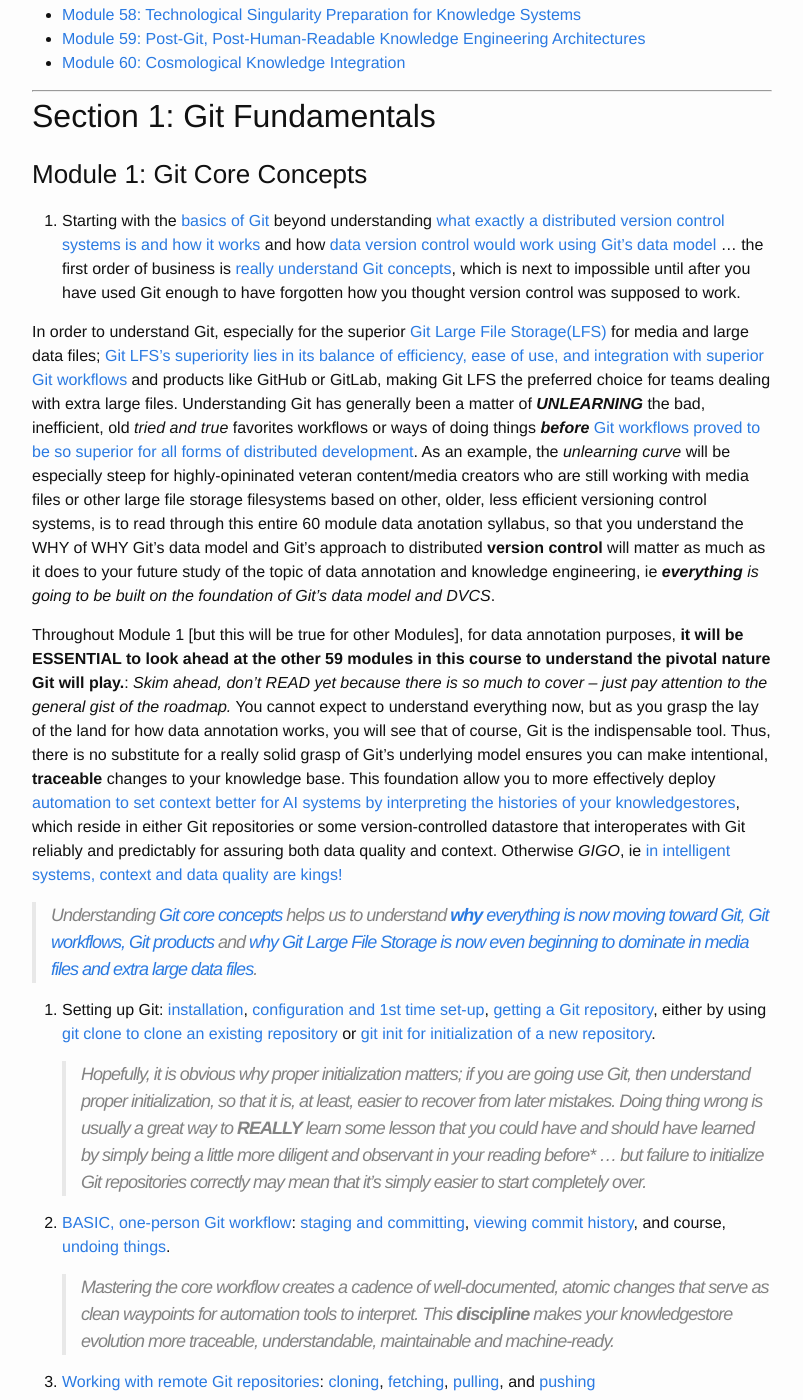
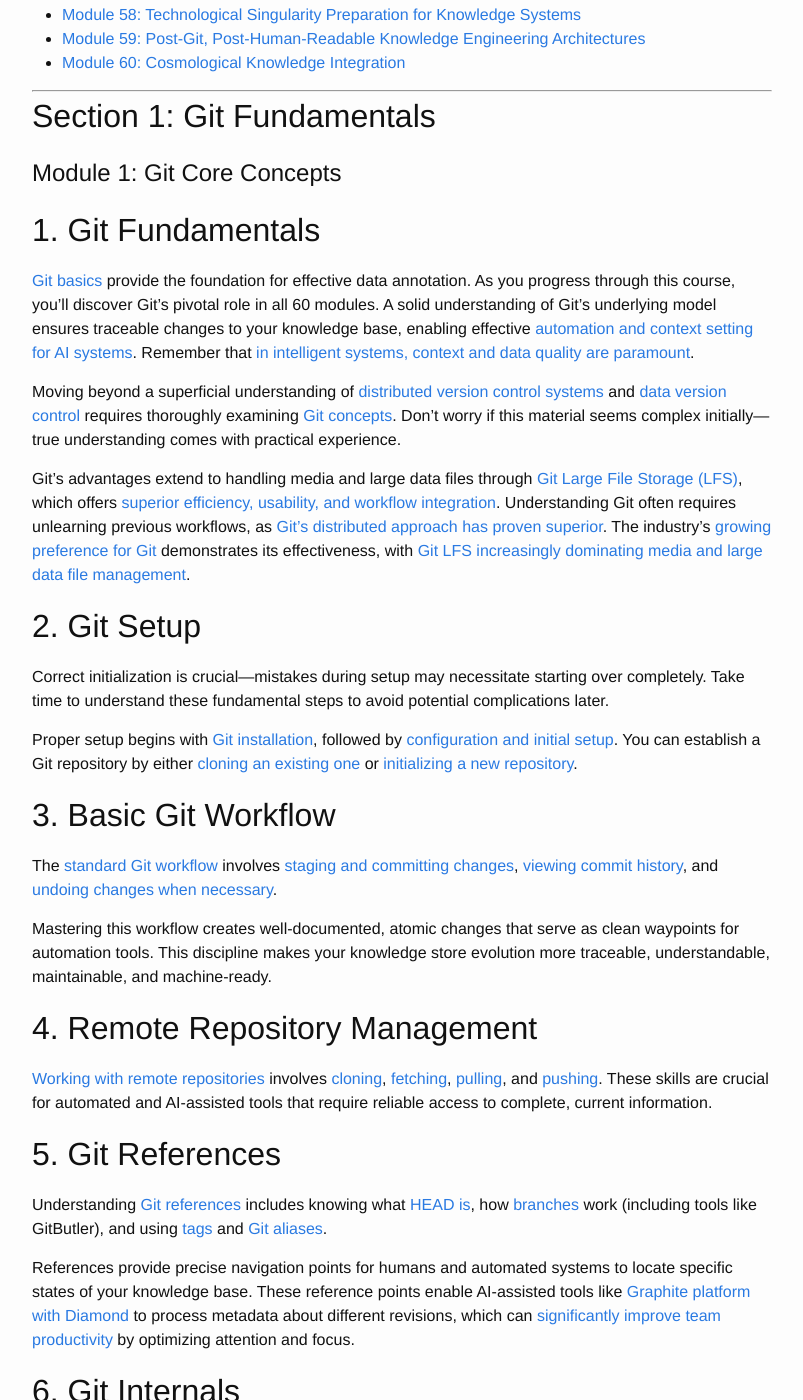
Before and after one commit to annotifyapp/annotifyapp.github.io, a Jekyll site: the page built from _posts/2025-04-07-Data-Annotation-Fundamentals-Course.MD, in a window 1280 px wide and 1400 px high, scrolled down 3881 px. Shown: the whole window, without its empty margins (238-1041 px from the left). Built offline with Jekyll 4.4.1, drawn with Linux system fonts in a browser that asks for light colours; some of the changed text lies outside the part shown.

Commit message:
rewrite for clarity

```diff
--- a/_posts/2025-04-07-Data-Annotation-Fundamentals-Course.MD
+++ b/_posts/2025-04-07-Data-Annotation-Fundamentals-Course.MD
@@ -132,37 +132,46 @@ categories: Training
 
 ## Section 1: Git Fundamentals
 
-### Module 1: Git Core Concepts
+# Module 1: Git Core Concepts
 
-1. Starting with the [basics of Git](https://git-scm.com/book/en/v2/Git-Basics-Getting-a-Git-Repository) beyond understanding [what exactly a distributed version control systems is and how it works](https://about.gitlab.com/topics/version-control/benefits-distributed-version-control-system/) and how [data version control would work using Git's data model](https://dvc.org/doc/user-guide) ... the first order of business is [really understand Git concepts](https://mirrors.edge.kernel.org/pub/software/scm/git/docs/user-manual.html#git-concepts), which is next to impossible until after you have used Git enough to have forgotten how you thought version control was supposed to work.
+## 1. Git Fundamentals
 
-In order to understand Git, especially for the superior [Git Large File Storage(LFS)](https://git-lfs.com/) for media and large data files; [Git LFS's superiority lies in its balance of efficiency, ease of use, and integration with superior Git workflows](https://x.com/i/grok/share/40t5nhhbQUPcuMitlu6VJHw67) and products like GitHub or GitLab, making Git LFS the preferred choice for teams dealing with extra large files. Understanding Git has generally been a matter of ***UNLEARNING*** the bad, inefficient, old *tried and true* favorites workflows or ways of doing things ***before*** [Git workflows proved to be so superior for all forms of distributed development](https://git-scm.com/book/en/v2/Distributed-Git-Distributed-Workflows). As an example, the *unlearning curve* will be especially steep for highly-opininated veteran content/media creators who are still working with media files or other large file storage filesystems based on other, older, less efficient versioning control systems, is to read through this entire 60 module data anotation syllabus, so that you understand the WHY of WHY Git's data model and Git's approach to distributed **version control** will matter as much as it does to your future study of the topic of data annotation and knowledge engineering, ie ***everything*** *is going to be built on the foundation of Git's data model and DVCS*.
+[Git basics](https://git-scm.com/book/en/v2/Git-Basics-Getting-a-Git-Repository) provide the foundation for effective data annotation. As you progress through this course, you'll discover Git's pivotal role in all 60 modules. A solid understanding of Git's underlying model ensures traceable changes to your knowledge base, enabling effective [automation and context setting for AI systems](https://enterprise-knowledge.com/what-software-engineering-can-teach-knowledge-engineers-about-version-control/). Remember that [in intelligent systems, context and data quality are paramount](https://x.com/i/grok/share/P23hgP1gcPEBOIQXcULyLc6aZ).
 
-Throughout Module 1 [but this will be true for other Modules], for data annotation purposes, **it will be ESSENTIAL to look ahead at the other 59 modules in this course to understand the pivotal nature Git will play.**: *Skim ahead, don't READ yet because there is so much to cover -- just pay attention to the general gist of the roadmap.*  You cannot expect to understand everything now, but as you grasp the lay of the land for how data annotation works, you will see that of course, Git is the indispensable tool. Thus, there is no substitute for a really solid grasp of Git's underlying model ensures you can make intentional, **traceable** changes to your knowledge base. This foundation allow you to more effectively deploy [automation to set context better for AI systems by interpreting the histories of your knowledgestores](https://enterprise-knowledge.com/what-software-engineering-can-teach-knowledge-engineers-about-version-control/), which reside in either Git repositories or some version-controlled datastore that interoperates with Git reliably and predictably for assuring both data quality and context. Otherwise *GIGO*, ie [in intelligent systems, context and data quality are kings!](https://x.com/i/grok/share/P23hgP1gcPEBOIQXcULyLc6aZ)
+Moving beyond a superficial understanding of [distributed version control systems](https://about.gitlab.com/topics/version-control/benefits-distributed-version-control-system/) and [data version control](https://dvc.org/doc/user-guide) requires thoroughly examining [Git concepts](https://mirrors.edge.kernel.org/pub/software/scm/git/docs/user-manual.html#git-concepts). Don't worry if this material seems complex initially—true understanding comes with practical experience.
 
-   > Understanding [Git core concepts](https://git-scm.com/book/en/v2) helps us to understand [**why** *everything* is now moving toward Git, Git workflows, Git products](https://x.com/i/grok/share/SRC94uRgp7ruJXjr9YwWeR9G2) and [why Git Large File Storage is now even beginning to dominate in media files and extra large data files](https://x.com/i/grok/share/40t5nhhbQUPcuMitlu6VJHw67).
+Git's advantages extend to handling media and large data files through [Git Large File Storage (LFS)](https://git-lfs.com/), which offers [superior efficiency, usability, and workflow integration](https://x.com/i/grok/share/40t5nhhbQUPcuMitlu6VJHw67). Understanding Git often requires unlearning previous workflows, as [Git's distributed approach has proven superior](https://git-scm.com/book/en/v2/Distributed-Git-Distributed-Workflows). The industry's [growing preference for Git](https://x.com/i/grok/share/SRC94uRgp7ruJXjr9YwWeR9G2) demonstrates its effectiveness, with [Git LFS increasingly dominating media and large data file management](https://x.com/i/grok/share/40t5nhhbQUPcuMitlu6VJHw67).
 
-2. Setting up Git: [installation](https://git-scm.com/book/en/v2/Getting-Started-Installing-Git), [configuration and 1st time set-up](https://git-scm.com/book/en/v2/Getting-Started-First-Time-Git-Setup), [getting a Git repository](https://git-scm.com/book/en/v2/Git-Basics-Getting-a-Git-Repository), either by using [git clone to clone an existing repository](https://git-scm.com/docs/git-clone) or [git init for initialization of a new repository](https://git-scm.com/docs/git-init).
+## 2. Git Setup
 
-   > Hopefully, it is obvious why proper initialization matters; if you are going use Git, then understand proper initialization, so that it is, at least, easier to recover from later mistakes. *Doing thing wrong is usually a great way to* ***REALLY*** learn some lesson that you could have and should have learned by simply being a little more diligent and observant in your reading before* ... but failure to initialize Git repositories correctly may mean that it's simply easier to start completely over.
+Correct initialization is crucial—mistakes during setup may necessitate starting over completely. Take time to understand these fundamental steps to avoid potential complications later.
 
-3. [BASIC, one-person Git workflow](https://github.com/git-guides#getting-started-with-the-git-workflow): [staging and committing](https://git-scm.com/book/en/v2/Git-Basics-Recording-Changes-to-the-Repository), [viewing commit history](https://git-scm.com/book/en/v2/Git-Basics-Viewing-the-Commit-History), and course, [undoing things](https://git-scm.com/book/en/v2/Git-Basics-Undoing-Things).
+Proper setup begins with [Git installation](https://git-scm.com/book/en/v2/Getting-Started-Installing-Git), followed by [configuration and initial setup](https://git-scm.com/book/en/v2/Getting-Started-First-Time-Git-Setup). You can establish a Git repository by either [cloning an existing one](https://git-scm.com/docs/git-clone) or [initializing a new repository](https://git-scm.com/docs/git-init).
 
-   > Mastering the core workflow creates a cadence of well-documented, atomic changes that serve as clean waypoints for automation tools to interpret. This **discipline** makes your knowledgestore evolution more traceable, understandable, maintainable and machine-ready.
+## 3. Basic Git Workflow
 
-4. [Working with remote Git repositories](https://git-scm.com/book/en/v2/Git-Basics-Working-with-Remotes): [cloning](https://github.com/git-guides/git-clone), [fetching](https://git-scm.com/docs/git-fetch), [pulling](https://github.com/git-guides/git-pull), and [pushing](https://github.com/git-guides/git-push)
+The [standard Git workflow](https://github.com/git-guides#getting-started-with-the-git-workflow) involves [staging and committing changes](https://git-scm.com/book/en/v2/Git-Basics-Recording-Changes-to-the-Repository), [viewing commit history](https://git-scm.com/book/en/v2/Git-Basics-Viewing-the-Commit-History), and [undoing changes when necessary](https://git-scm.com/book/en/v2/Git-Basics-Undoing-Things).
 
-   > Effective remote repository management is crucial for automated tools that need reliable access to the complete, current state of information.
+Mastering this workflow creates well-documented, atomic changes that serve as clean waypoints for automation tools. This discipline makes your knowledge store evolution more traceable, understandable, maintainable, and machine-ready.
 
-5. [Git references](https://git-scm.com/book/en/v2/Git-Internals-Git-References): [HEAD](https://graphite.dev/guides/git-head), [branches](https://git-scm.com/book/en/v2/Git-Branching-Branches-in-a-Nutshell) especially with [advanced branching tools like GitButler](#module-15-git-butler), [tagging](https://git-scm.com/book/en/v2/Git-Basics-Tagging), and [Git aliases](https://git-scm.com/book/en/v2/Git-Basics-Git-Aliases).
+## 4. Remote Repository Management
 
-   > Understanding references provides precise navigation points for both humans and automated systems to locate specific states of your knowledge base. These reference points allow agentic AI-assisted tools for things such as code review companions, eg [Graphite platform with Diamond](https://graphite.dev/docs/diamond) to extract and process metadata and information about different revisions/branches; thus, understanding [Git references](https://git-scm.com/book/en/v2/Git-Internals-Git-References) will be the key to radically improving [productivity of teams of developers or knowledge engineers](https://graphite.dev/research/commit-frequency). It's all about managing for attention and focus.
+[Working with remote repositories](https://git-scm.com/book/en/v2/Git-Basics-Working-with-Remotes) involves [cloning](https://github.com/git-guides/git-clone), [fetching](https://git-scm.com/docs/git-fetch), [pulling](https://github.com/git-guides/git-pull), and [pushing](https://github.com/git-guides/git-push). These skills are crucial for automated and AI-assisted tools that require reliable access to complete, current information.
 
-6. [Git internals](https://git-scm.com/book/en/v2/Git-Internals-Plumbing-and-Porcelain) is about the [low level plumbing commands in Git](https://medium.com/frontend-canteen/git-plumbing-commands-db5117aa91e0). This includes topics like [objects](https://git-scm.com/book/en/v2/Git-Internals-Git-Objects), [references](https://git-scm.com/book/en/v2/Git-Internals-Git-References), [packfiles](https://git-scm.com/book/en/v2/Git-Internals-Packfiles), [the refspec](https://git-scm.com/book/en/v2/Git-Internals-The-Refspec), [transfer protocols](https://git-scm.com/book/en/v2/Git-Internals-Transfer-Protocols), [maintenance and data recovery](https://git-scm.com/book/en/v2/Git-Internals-Maintenance-and-Data-Recovery) and the bash shell [which Git runs inside] [environment variables Git pays attention to.](https://git-scm.com/book/en/v2/Git-Internals-Environment-Variables)
+## 5. Git References
 
-   > **Knowledge of Git internals is about lower-level plumbing commands**. Lower level plumbing commands are perhaps simpler than the higher-level porcelain commands that must use to make Git do anything. Understanding how Git works at a lower level is necessary to really understand why Git is doing what it’s doing; this knowledge also helps in writing tools and helper scripts to make a specific workflow work better for you. Knowledge of Git's internal structure enables you to optimize storage and performance as your knowledge base grows. This optimization ensures automation processes remain efficient even as your information repository becomes more complex and comprehensive.
+Understanding [Git references](https://git-scm.com/book/en/v2/Git-Internals-Git-References) includes knowing what [HEAD is](https://graphite.dev/guides/git-head), how [branches](https://git-scm.com/book/en/v2/Git-Branching-Branches-in-a-Nutshell) work (including tools like GitButler), and using [tags](https://git-scm.com/book/en/v2/Git-Basics-Tagging) and [Git aliases](https://git-scm.com/book/en/v2/Git-Basics-Git-Aliases).
+
+References provide precise navigation points for humans and automated systems to locate specific states of your knowledge base. These reference points enable AI-assisted tools like [Graphite platform with Diamond](https://graphite.dev/docs/diamond) to process metadata about different revisions, which can [significantly improve team productivity](https://graphite.dev/research/commit-frequency) by optimizing attention and focus.
+
+## 6. Git Internals
+
+[Git internals](https://git-scm.com/book/en/v2/Git-Internals-Plumbing-and-Porcelain) cover [low-level plumbing commands](https://medium.com/frontend-canteen/git-plumbing-commands-db5117aa91e0), including [objects](https://git-scm.com/book/en/v2/Git-Internals-Git-Objects), [references](https://git-scm.com/book/en/v2/Git-Internals-Git-References), [packfiles](https://git-scm.com/book/en/v2/Git-Internals-Packfiles), [the refspec](https://git-scm.com/book/en/v2/Git-Internals-The-Refspec), [transfer protocols](https://git-scm.com/book/en/v2/Git-Internals-Transfer-Protocols), [maintenance and data recovery](https://git-scm.com/book/en/v2/Git-Internals-Maintenance-and-Data-Recovery), and [relevant environment variables](https://git-scm.com/book/en/v2/Git-Internals-Environment-Variables).
+
+Understanding Git's internal structure helps optimize storage and performance as your knowledge base grows, ensuring automation processes remain efficient. This knowledge also enables you to create tools and scripts that enhance your specific workflow.
 
 ### Module 2: Advanced Git Commands
+
 1. Interactive staging and patch mode for granular commits
    > **Why it matters**: Granular commits create a more refined historical record where each change has clear intent and purpose. This specificity makes it easier for future analysis tools to understand the evolution of ideas and information in your knowledge base.
 2. Git stashing: temporary shelving and retrieval of changes
```
